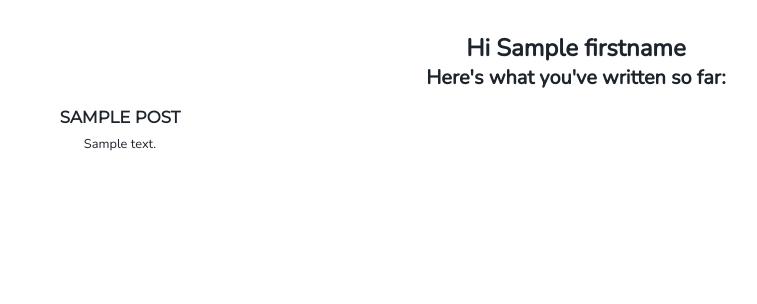
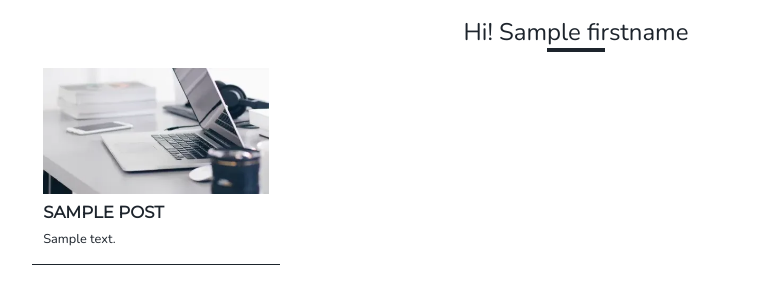
Before and after one commit to Adeyomola/sentio, a Flask app: template verba/templates/home.html in a window 1280 px wide. Shown: the part 240-544 px from the top of the page, without its empty margins (64-821 px from the left). Run offline with Flask 3, Linux system fonts and the light colour scheme; the template is opened without the code that fills it: most values are stand-ins (such as "Sample title", 1, 10 or a date in 2020).

Commit message:
done for now

```diff
--- a/verba/blog/templates/post.html
+++ b/verba/blog/templates/post.html
@@ -8,6 +8,7 @@
     <link rel="stylesheet" href="https://fonts.googleapis.com/css?family=Montserrat|Nunito|Quicksand">
     <link rel="stylesheet" href="{{ url_for('blog.static', filename='style.css') }}">
     <link rel="stylesheet" href="{{ url_for('static', filename='styles/buttons.css') }}">
+    <link rel="stylesheet" href="{{ url_for('static', filename='styles/content.css') }}">
     <title>All Posts</title>
 </head>
 
@@ -26,6 +27,7 @@
         <section>
             {% for post in posts %}
             <summary>
+                <img src="../static/images/placeholder.webp">
                 <a href="/post/{{ post['id']}}" id="article-title">{{ post['title']}}</a>
                 <p id="preview">{{ post['body'] }}</p>
             </summary>
--- /dev/null
+++ b/verba/static/styles/content.css
@@ -0,0 +1,130 @@
+hr {
+    width: 20%;
+    border: 1.5px solid #1d242c;
+}
+
+#link-container {
+    max-width: auto;
+    width: 100vw;
+    height: 100%;
+}
+
+section {
+    display: grid;
+    margin: 0 3rem;
+}
+
+summary {
+    display: flex;
+    flex-direction: column;
+    padding: 1rem 0.7rem;
+    font-family: 'Nunito';
+    margin: 0 1rem;
+    color: #1d242c;
+    border-bottom: 1px solid #1d242c;
+    overflow: hidden;
+}
+
+summary:hover {
+    background-color: #d4d4d424;
+}
+
+summary>img {
+    padding-bottom: 0.5rem;
+}
+
+#preview {
+    white-space: nowrap;
+    text-overflow: ellipsis;
+    overflow: hidden;
+
+    @supports (-webkit-line-clamp: 3) {
+        display: -webkit-box;
+        overflow: hidden;
+        text-overflow: ellipsis;
+        white-space: initial;
+        -webkit-line-clamp: 3;
+        -webkit-box-orient: vertical;
+        transform: none;
+        font-weight: 100;
+        font-size: 2.5vw;
+    }
+}
+
+#article-title {
+    font: 3.5vw 'Montserrat';
+    font-weight: 600;
+    text-decoration: none;
+    color: #1d242c;
+    margin-bottom: 0.5rem;
+    text-transform: uppercase;
+}
+
+@media screen and (min-width: 480px) {
+    hr {
+        width: 10%;
+        margin: 0 auto;
+        border: 2px solid #1d242c;
+    }
+
+    #ourtoppicks {
+        font-size: 1.8vw;
+    }
+
+    #welcome {
+        text-align: center;
+    }
+
+    section {
+        display: grid;
+        grid-template-columns: repeat(3, 1fr);
+        margin: 0 5rem;
+    }
+
+    summary {
+        font-size: initial;
+    }
+
+    #article-title {
+        font-size: 1.8vw;
+    }
+
+    #preview {
+        @supports (-webkit-line-clamp: 3) {
+            font-size: 1.5vw;
+        }
+    }
+}
+
+@media screen and (min-width: 1024px) {
+    hr {
+        width: 5%;
+    }
+
+    section {
+        display: grid;
+        grid-template-columns: repeat(4, 1fr);
+    }
+
+    #article-title {
+        font-size: 1.6vw;
+    }
+
+    #preview {
+        @supports (-webkit-line-clamp: 3) {
+            font-size: 1.3vw;
+        }
+    }
+}
+
+@media screen and (min-width: 1280px) {
+    #article-title {
+        font-size: 1.3vw;
+    }
+
+    #preview {
+        @supports (-webkit-line-clamp: 3) {
+            font-size: 1vw;
+        }
+    }
+}
--- a/verba/static/styles/style.css
+++ b/verba/static/styles/style.css
@@ -42,163 +42,17 @@ body {
     padding: 0.5vh;
 }
 
-#svg-div {
-    display: flex;
-    flex-direction: column;
-    align-items: center;
-    justify-content: center;
-    padding: 2vh 2vw;
-    background-color: skyblue;
-}
-
-#svg-div>p {
-    font: 600 4vw 'Nunito';
-    text-align: center;
-    color: #1d242c;
-}
-
-/* #decagon {
-    animation: spin 8s ease-in-out -2s infinite;
-    transform-origin: center center;
-    width: 40%;
-}
-
-@keyframes spin {
-    from {
-        transform: rotate(0deg);
-    }
-
-    to {
-        transform: rotate(360deg);
-    }
-} */
-
-
-
 /* home.html styling */
 
 #welcome {
-    text-align: center;
-    font: 600 1.5rem 'Nunito';
-    margin-top: 2rem;
+    font: 500 1.5rem 'Nunito';
     color: #1d242c;
-}
-
-/* home content styling */
-#link-container {
-    max-width: auto;
-    width: 100vw;
-    height: 100%;
-}
-
-section {
-    display: grid;
-    grid-template-columns: repeat(2, 1fr);
-    margin: 0 2rem;
-}
-
-summary {
-    display: flex;
-    flex-direction: column;
-    padding: 0rem 0.7rem;
-    border-radius: 0.9rem;
-    text-align: center;
-    font-family: 'Nunito';
-    margin: 1rem;
-    color: #1d242c;
-}
-
-#preview {
-    white-space: nowrap;
-    text-overflow: ellipsis;
-    overflow: hidden;
-
-    @supports (-webkit-line-clamp: 3) {
-        display: -webkit-box;
-        overflow: hidden;
-        text-overflow: ellipsis;
-        white-space: initial;
-        -webkit-line-clamp: 3;
-        -webkit-box-orient: vertical;
-        transform: none;
-        font-weight: 100;
-        font-size: 2.5vw;
-    }
-}
-
-#article-title {
-    font: 3.5vw 'Montserrat';
-    font-weight: 600;
-    text-decoration: none;
-    color: #1d242c;
-    margin-bottom: 0.5rem;
-    text-transform: uppercase;
-}
-
-@media screen and (max-width: 360px) {
-    nav a {
-        margin: 0;
-    }
+    margin: 0 3.6rem;
+    margin-top: 1rem;
 }
 
 @media screen and (min-width: 480px) {
     #ourtoppicks {
         font-size: 1.8vw;
     }
-
-    #svg-div>p {
-        font-size: 1.8vw;
-    }
-
-    button {
-        width: 8%;
-    }
-
-    section {
-        display: grid;
-        grid-template-columns: repeat(3, 1fr);
-    }
-
-    summary {
-        font-size: initial;
-    }
-
-    #article-title {
-        font-size: 1.8vw;
-    }
-
-    #preview {
-        @supports (-webkit-line-clamp: 3) {
-            font-size: 1.5vw;
-        }
-    }
 }
-
-@media screen and (min-width: 1024px) {
-    section {
-        display: grid;
-        grid-template-columns: repeat(4, 1fr);
-    }
-
-    #article-title {
-        font-size: 1.6vw;
-    }
-
-    #preview {
-        @supports (-webkit-line-clamp: 3) {
-            font-size: 1.3vw;
-        }
-    }
-}
-
-@media screen and (min-width: 1280px) {
-    #article-title {
-        font-size: 1.3vw;
-    }
-
-    #preview {
-        @supports (-webkit-line-clamp: 3) {
-            font-size: 1vw;
-        }
-    }
-}
--- a/verba/templates/home.html
+++ b/verba/templates/home.html
@@ -7,6 +7,7 @@
     <link rel="icon" type="image/x-icon" href="{{ url_for('static', filename='favicon.ico') }}">
     <link rel="stylesheet" href="https://fonts.googleapis.com/css?family=Montserrat|Nunito|Quicksand">
     <link rel="stylesheet" href="{{ url_for('static', filename='styles/style.css') }}">
+    <link rel="stylesheet" href="{{ url_for('static', filename='styles/content.css') }}">
     <title>Home</title>
 </head>
 
@@ -17,13 +18,14 @@
     {% extends 'loggedin.html' %}
     {% block content %}
     <div id="welcome">
-        Hi {{ firstname }} <br>
-        <h5>Here's what you've written so far:</h5>
+        Hi! {{ firstname }} <br>
+        <hr>
     </div>
     <div id="link-container">
         <section>
             {% for post in posts %}
             <summary>
+                <img src="../static/images/placeholder.webp">
                 <a href="/post/{{ post['id']}}" id="article-title">{{ post['title']}}</a>
                 <p id="preview">{{ post['body'] }}</p>
             </summary>
--- a/verba/templates/index.html
+++ b/verba/templates/index.html
@@ -6,6 +6,7 @@
     <meta name="viewport" content="width=device-width, initial-scale=1.0">
     <link rel="stylesheet" href="https://fonts.googleapis.com/css?family=Montserrat|Nunito|Quicksand">
     <link rel="stylesheet" href="{{ url_for('static', filename='styles/style.css') }}">
+    <link rel="stylesheet" href="{{ url_for('static', filename='styles/content.css') }}">
     <link rel="icon" type="image/x-icon" href="{{ url_for('static', filename='favicon.ico') }}">
     <title>Verba</title>
 
@@ -19,6 +20,7 @@
         <section>
             {% for post in posts %}
             <summary>
+                <img src="../static/images/placeholder.webp">
                 <a href="/post/{{ post['id']}}" id="article-title">{{ post['title']}}</a>
                 <p id="preview">{{ post['body'] }}</p>
             </summary>
--- a/verba/templates/loggedout.html
+++ b/verba/templates/loggedout.html
@@ -1,10 +1,6 @@
 <link rel="stylesheet" href="{{ url_for('static', filename='styles/nav.css') }}">
 <header>
     <a id="title" title="home" href="{{ url_for ('home') }}">
-        <!-- <svg width="30" height="30" viewBox="0 0 30 30">
-            <polygon points="20,12 20,24, 15,24 15,16 9,16 9,24 4,24 4,12 12,4" stroke="white" fill="none"
-                stroke-width="2" stroke-linejoin="round" />
-        </svg> -->
         Verba
     </a>
     <p id="tagline">Don't fall off the wheel of words...</p>
```
Also changed, not shown: verba/blog/static/style.css (+1 -104 lines), verba/templates/loggedin.html (+0 -12 lines), verba/static/images/placeholder.webp (added).
